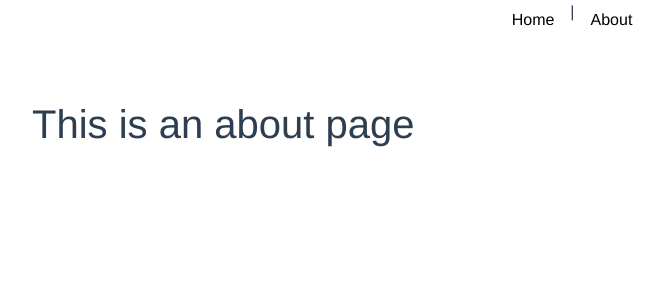
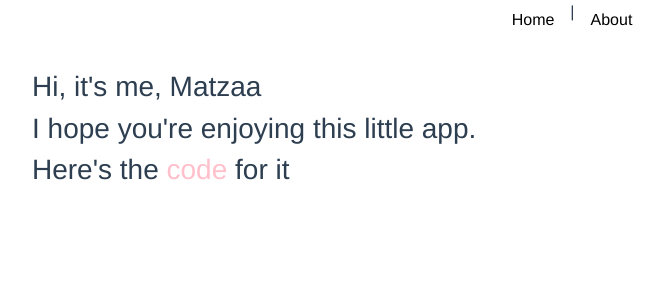
Before and after one commit to Matzaa/chuck_n_jokes, a Vue app: page /about in a window 1280 px wide. Shown: the top 300 px of the page, without its empty margins (68-732 px from the left). Built offline with nearby package versions, Linux system fonts and the light colour scheme; no server answers.

Commit message:
about page done

```diff
--- a/src/components/List.vue
+++ b/src/components/List.vue
@@ -89,13 +89,11 @@ export default {
                                 this.jokeList.push(newJoke);
                                 this.currentDisplay = this.jokeList;
                             }
-                            console.log("currentdisplay", this.currentDisplay);
                         })
                         .catch((err) =>
                             console.log("error in fetching jokes", err)
                         );
                 }
-                console.log("this jokelist", this.jokeList);
             })
             .catch((err) =>
                 console.log("error in fetsching categories: ", err)
@@ -117,8 +115,6 @@ export default {
             this.currentDisplay = this.jokeList;
         },
         searchText: function(val) {
-            console.log("searchText fired!", val);
-
             fetch(`https://api.chucknorris.io/jokes/search?query=${val}`)
                 .then((res) => res.json())
                 .then((results) => {
--- a/src/views/About.vue
+++ b/src/views/About.vue
@@ -1,5 +1,23 @@
 <template>
-  <div class="about">
-    <h1>This is an about page</h1>
-  </div>
+    <div class="about">
+        <h3>Hi, it's me, Matzaa</h3>
+        <h3>I hope you're enjoying this little app.</h3>
+        <h3>
+            Here's the
+            <a class="code" href="https://github.com/Matzaa/chuck_n_jokes"
+                >code</a
+            >
+            for it
+        </h3>
+    </div>
 </template>
+
+<style>
+.code {
+    color: pink !important;
+}
+
+.about {
+    padding: 30px 100px;
+}
+</style>
```
